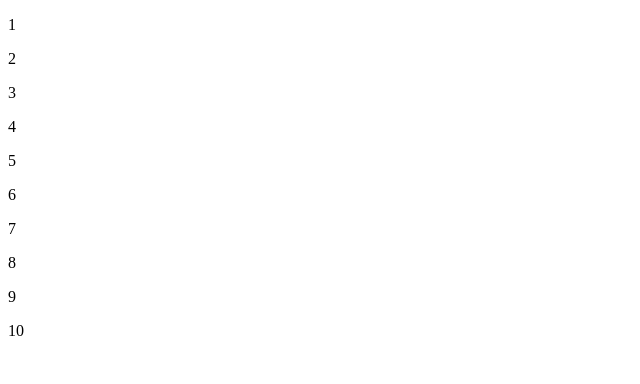
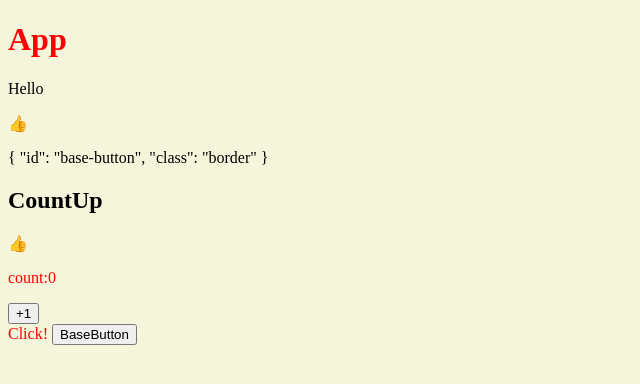
Before and after one commit to MizukiOkushima/Vuejs_5th, a Vue app: page / in a window 1280 px wide. Shown: the top 384 px of the page, without its empty margins (0-640 px from the left). Built offline with nearby package versions, Linux system fonts and the light colour scheme.

Commit message:
second commit

```diff
--- /dev/null
+++ b/src/App4.vue
@@ -0,0 +1,26 @@
+<script setup>
+import CountUp from '@/components/CountUp.vue'
+import BaseButton from './components/BaseButton.vue'
+</script>
+<template>
+    <h1 class="red">App</h1>
+    <p>Hello</p>
+    <BaseIcon v-if="true" />
+    <!-- <BaseIcon v-show="false" /> -->
+    <!-- <BaseIcon id="base-button" class="border" /> -->
+    <CountUp v-if="true" id="base-button" class="border" />
+    <!-- <CountUp></CountUp>
+    <count-up /> -->
+    <BaseButton v-if="true" id="base-button" class="border" @click="console.log('BaseButton.vue')" />
+    <BaseButton v-show="false" id="base-button" class="border" @click="console.log('BaseButton.vue')" />
+</template>
+<style>
+/* body {
+    background-color: beige;
+} */
+</style>
+<style scoped>
+.red {
+    color: red;
+}
+</style>
--- /dev/null
+++ b/src/assets/main.css
@@ -0,0 +1,3 @@
+body {
+    background-color: beige;
+}
--- /dev/null
+++ b/src/components/BaseButton.vue
@@ -0,0 +1,6 @@
+<template>
+    <div id="ignore" class="red bg-blue">
+        Click!
+        <button>BaseButton</button>
+    </div>
+</template>
--- /dev/null
+++ b/src/components/BaseIcon.vue
@@ -0,0 +1 @@
+<template>👍</template>
--- /dev/null
+++ b/src/components/CountUp.vue
@@ -0,0 +1,17 @@
+<script setup>
+import { ref } from 'vue'
+const count = ref(0)
+// console.log('script')
+</script>
+<template>
+    <p>{{ $attrs }}</p>
+    <h2 v-bind="$attrs">CountUp</h2>
+    <BaseIcon />
+    <p class="red">count:{{ count }}</p>
+    <button @click="count++">+1</button>
+</template>
+<style scoped>
+.red {
+    color: red;
+}
+</style>
```
Also changed, not shown: src/main.js (+8 -1 lines).
